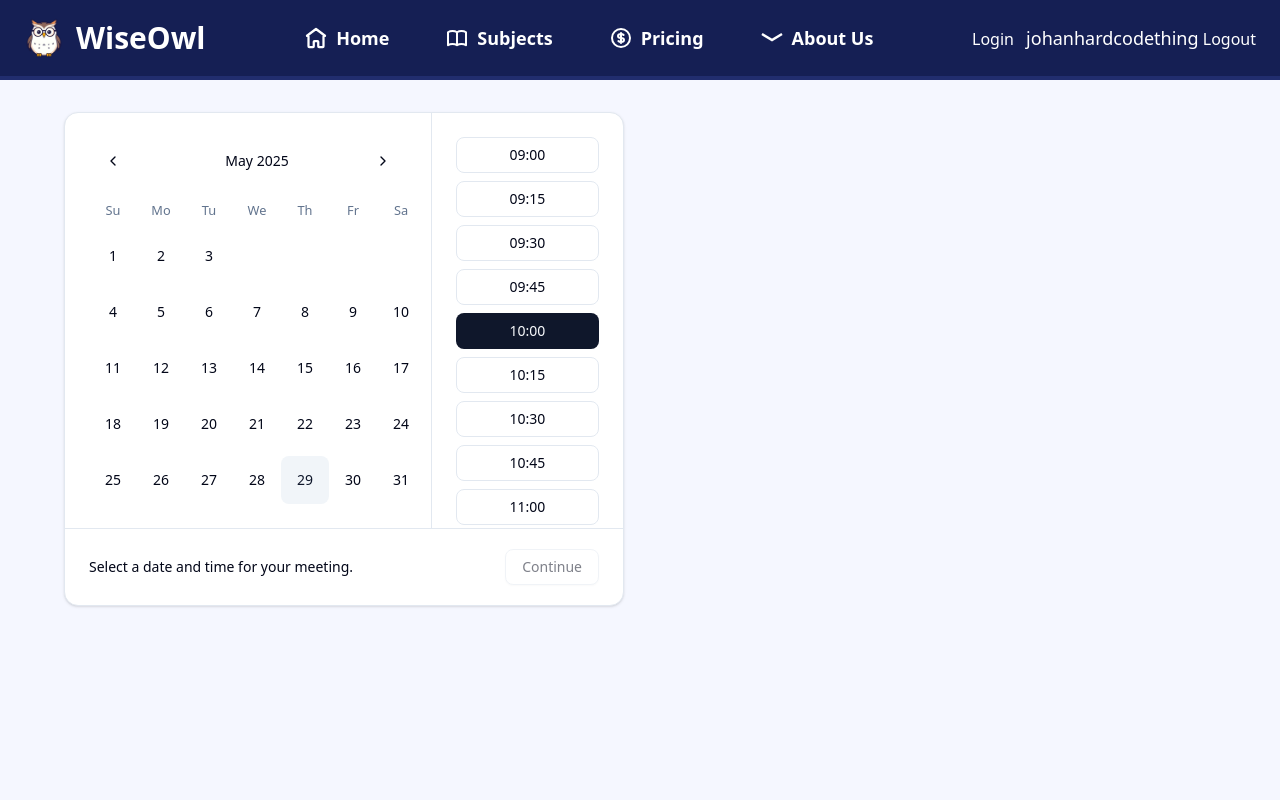
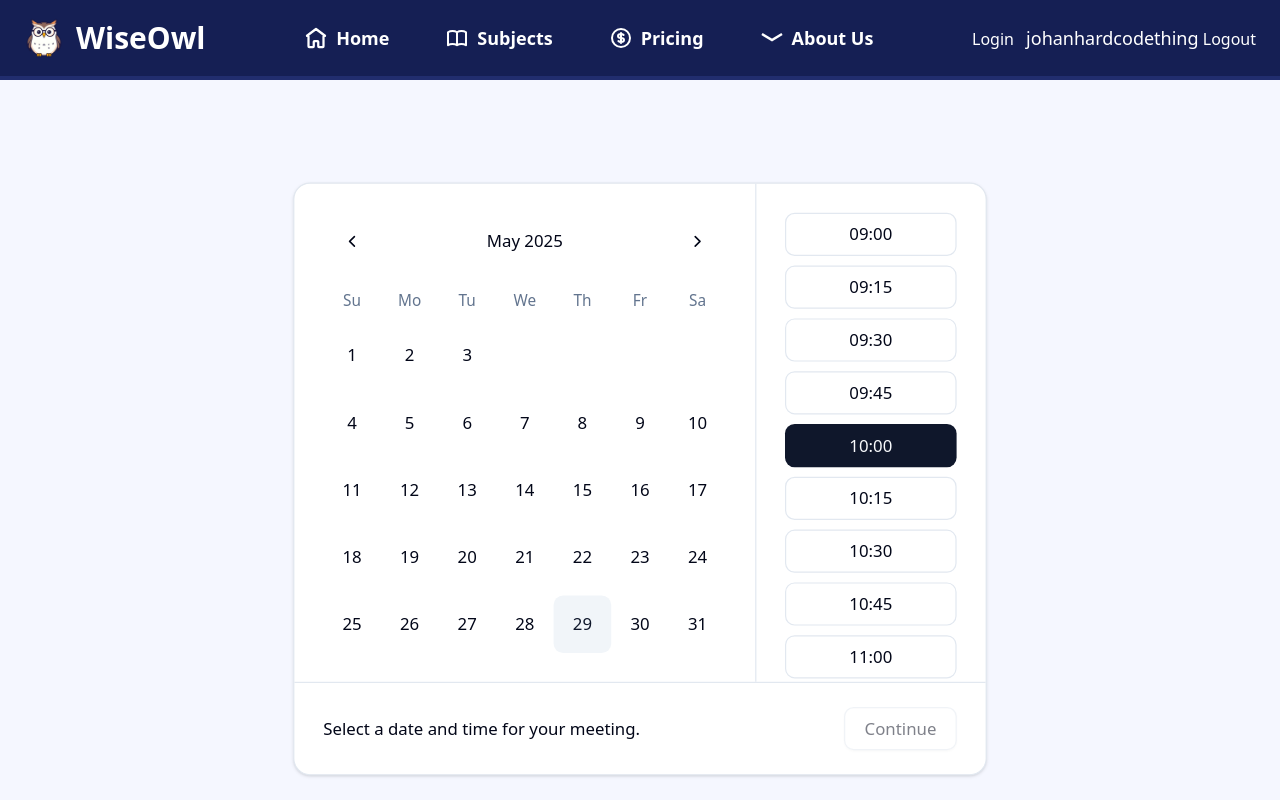
Before and after one commit to GavinCopley/svelte1, a SvelteKit app: page /booking in a window 1280 px wide. Shown: the top 800 px of the page. Built offline with nearby package versions, Linux system fonts and the light colour scheme.

Commit message:
changed calendar a lil on booking

```diff
--- a/src/routes/booking/+page.svelte
+++ b/src/routes/booking/+page.svelte
@@ -2,6 +2,8 @@
     import Calendar from '$lib/components/calendar-20.svelte';
 </script>
 
-<div class="grid grid-cols-1 md:grid-cols-2 gap-8 mb-12">
-    <Calendar />
+<div class="flex justify-center mb-12" style="margin-top: 120px;">
+    <div style="transform: scale(1.2) !important;">
+        <Calendar />
+    </div>
 </div>
```
